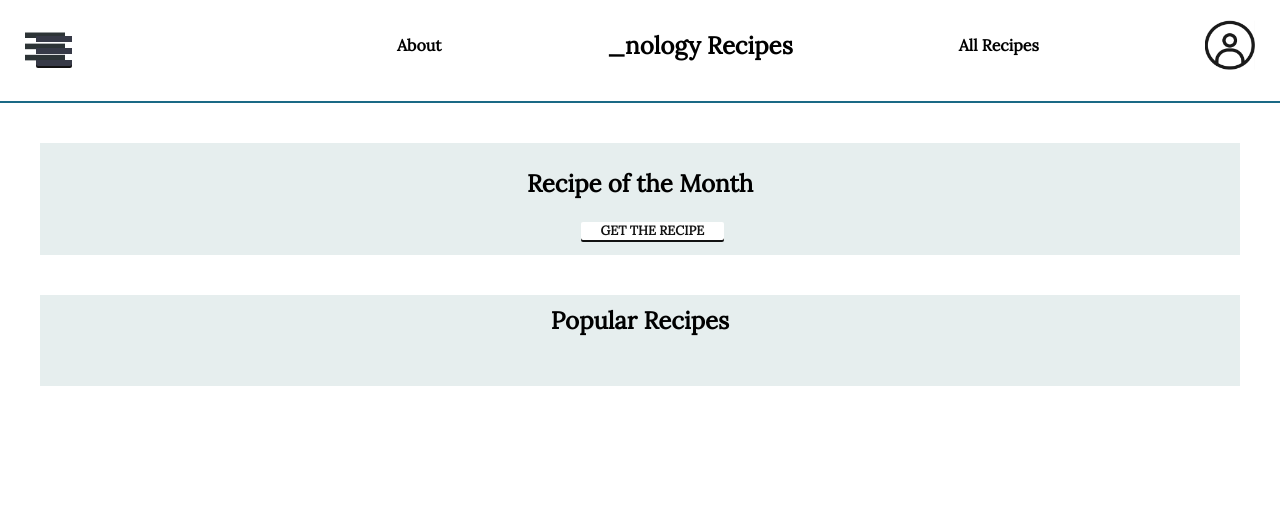
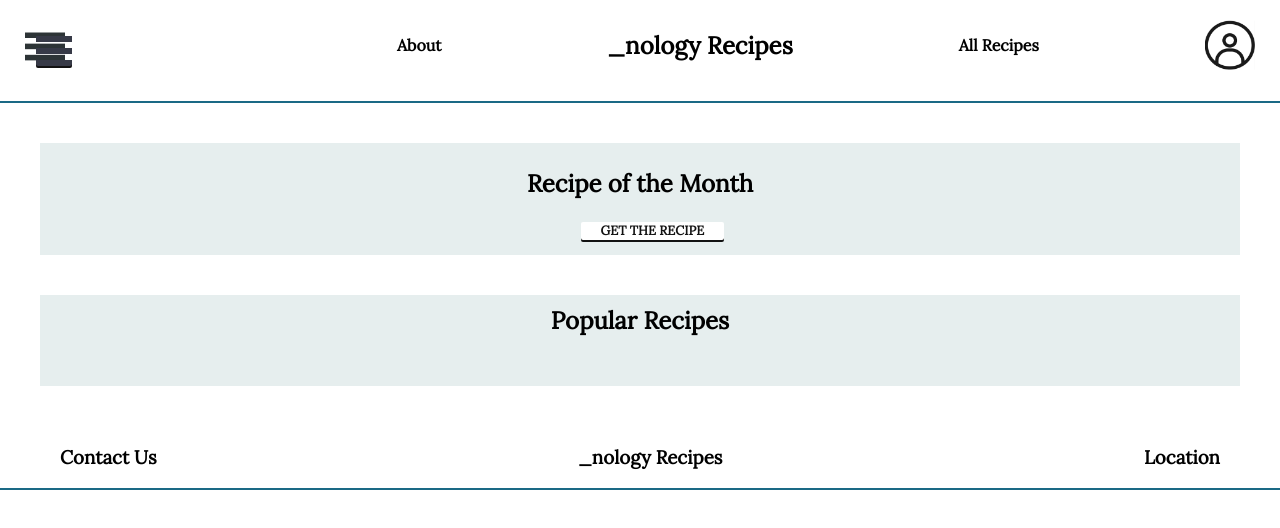
Before and after one commit to Smethan/recipes-app, a React (Create React App) app: page / in a window 1280 px wide. Shown: the top 528 px of the page. Built offline with nearby package versions, Linux system fonts and the light colour scheme.

Commit message:
added NavBottom back to app.jsx

```diff
--- a/src/App.jsx
+++ b/src/App.jsx
@@ -5,6 +5,7 @@ import UserProfile from "./Containers/UserProfile/UserProfile";
 import Nav from "./Components/Nav/Nav";
 import { BrowserRouter as Router, Route, Routes } from "react-router-dom";
 import Sidebar from "./Components/Sidebar/Sidebar";
+import NavBottom from "./Components/Nav/NavBottom";
 const App = () => {
 	return (
 		<Router>
@@ -25,6 +26,7 @@ const App = () => {
 						<Route element={<UserProfile />} path="/profile" />
 					</Routes>
 				</div>
+				<NavBottom />
 			</div>
 		</Router>
 	);
```
